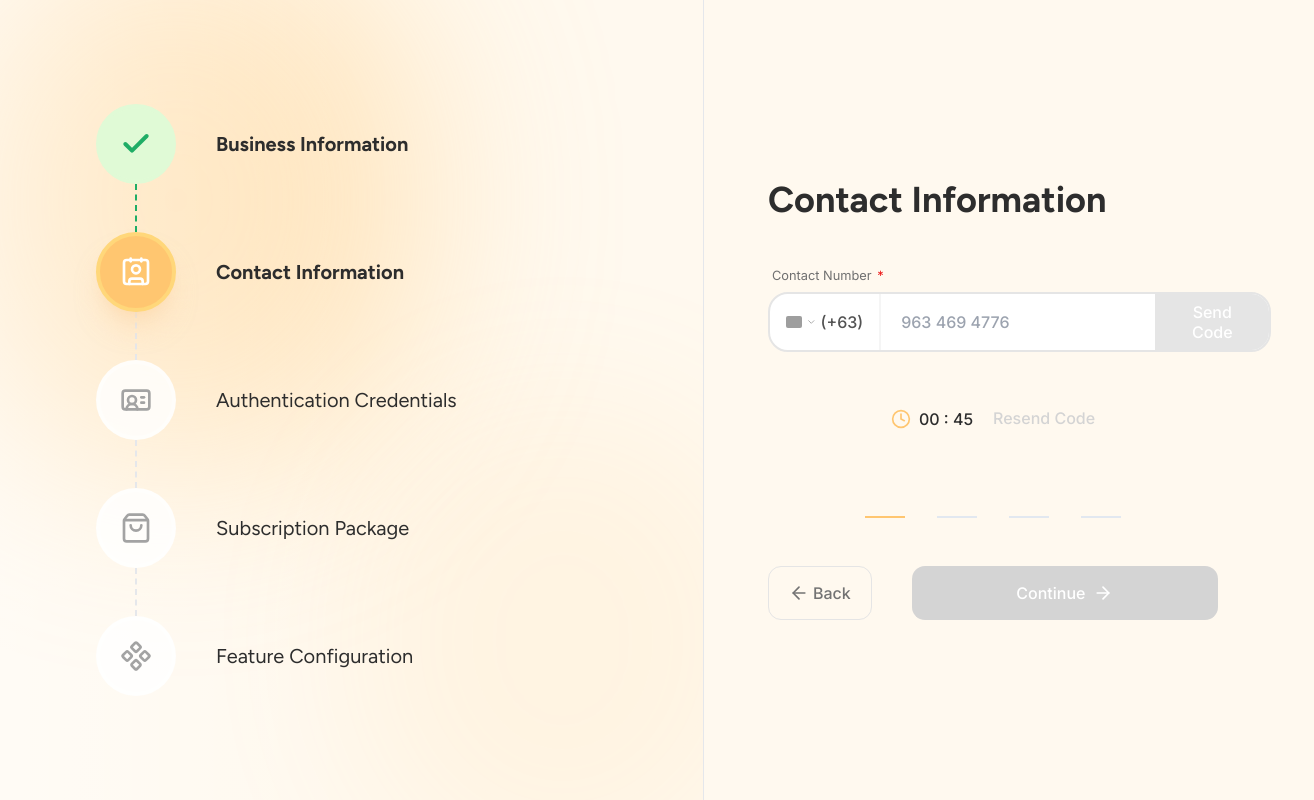
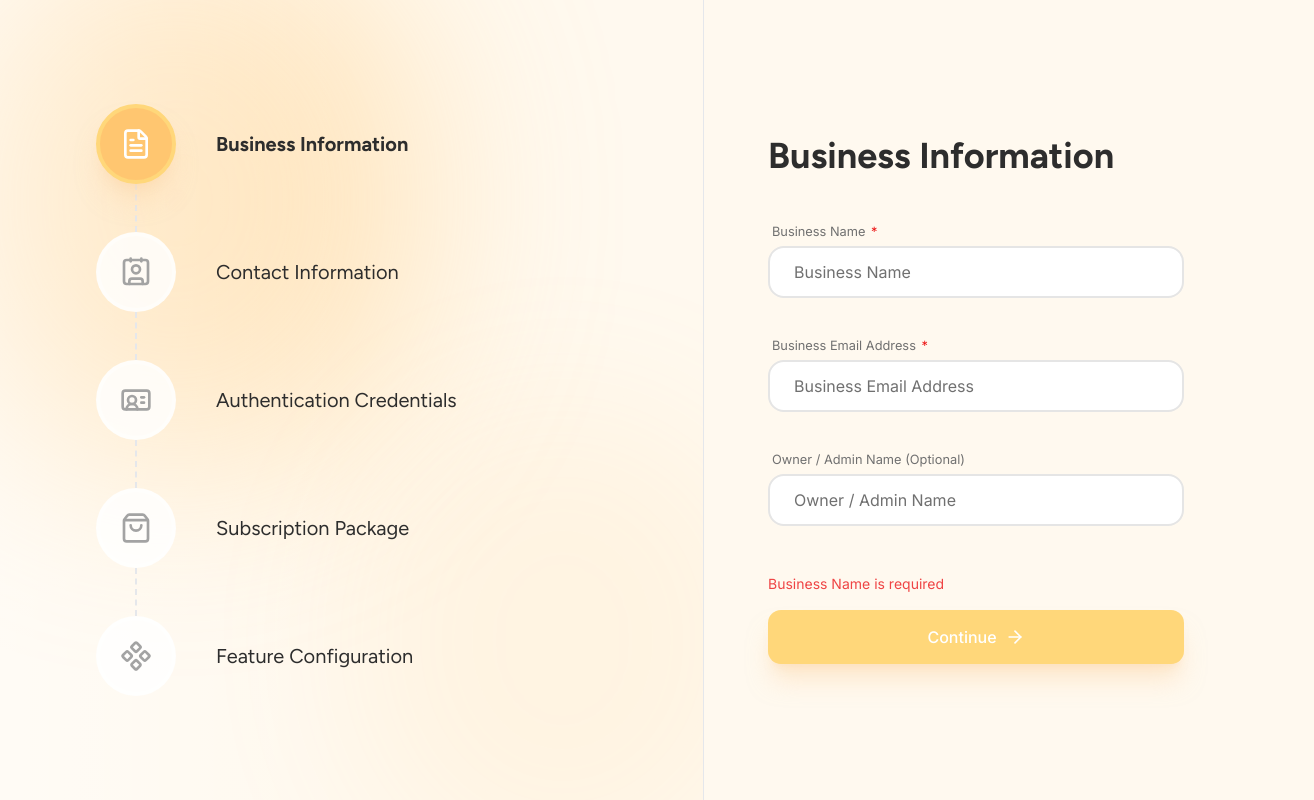
Before and after one commit to ShanRaboy11/Qios, a Next.js app: page /1/dashboard/onboarding in a window 1280 px wide. Both pictures are taken after a click on the button "Continue". Shown: the whole page, 1314 px wide, since content can reach past the window. Built offline with nearby package versions, Linux system fonts and the light colour scheme; grey boxes are pictures that could not be loaded.

Commit message:
fix: exception handling - Eupinado

```diff
--- a/src/app/(tenant)/[id]/dashboard/onboarding/components/AuthCredentials.tsx
+++ b/src/app/(tenant)/[id]/dashboard/onboarding/components/AuthCredentials.tsx
@@ -3,12 +3,38 @@ import React from "react";
 import { FormField } from "@/components/molecules/FormField";
 import { Required } from "./BusinessInformation";
 
-export function AuthCredentials() {
+export function AuthCredentials({ data, setData }: any) {
   return (
-    <div className="space-y-8 animate-in fade-in slide-in-from-right-8 duration-500">
-      <FormField label={<>Admin Email <Required /></>} type="email" placeholder="Admin Email" className="max-w-none" />
-      <FormField label={<>Admin Password <Required /></>} type="password" placeholder="Admin Password" supportiveText="Minimum 8 characters" className="max-w-none" />
-      <FormField label={<>Confirm Password <Required /></>} type="password" placeholder="Confirm Password" className="max-w-none" />
+    <div className="w-full max-w-[450px] space-y-8 animate-in fade-in slide-in-from-right-8 duration-500">
+
+      <FormField
+        label={<>Admin Email <Required /></>}
+        type="email"
+        placeholder="Admin Email"
+        value={data.email}
+        onChange={(e) => setData({ ...data, email: e.target.value })}
+        className="w-full max-w-none"
+      />
+
+      <FormField
+        label={<>Admin Password <Required /></>}
+        type="password"
+        placeholder="Admin Password"
+        supportiveText="Minimum 8 characters"
+        value={data.password}
+        onChange={(e) => setData({ ...data, password: e.target.value })}
+        className="w-full max-w-none"
+      />
+
+      <FormField
+        label={<>Confirm Password <Required /></>}
+        type="password"
+        placeholder="Confirm Password"
+        value={data.confirm}
+        onChange={(e) => setData({ ...data, confirm: e.target.value })}
+        className="w-full max-w-none"
+      />
+
     </div>
   );
 }
--- a/src/app/(tenant)/[id]/dashboard/onboarding/components/BusinessInformation.tsx
+++ b/src/app/(tenant)/[id]/dashboard/onboarding/components/BusinessInformation.tsx
@@ -1,39 +1,45 @@
 "use client";
-
 import React from "react";
 import { FormField } from "@/components/molecules/FormField";
-import { cn } from "@/lib/utils";
 
-// Red Asterisk Helper
 export const Required = () => (
   <span className="text-[var(--color-warning-primary)] ml-0.5">*</span>
 );
 
-export function BusinessInformation() {
+export function BusinessInformation({ data, setData }: any) {
   return (
     <div className="space-y-10 animate-in fade-in slide-in-from-right-8 duration-500 w-full max-w-[450px]">
 
-      {/* 1. Business Name - Required */}
       <FormField
         label={<>Business Name <Required /></>}
         placeholder="Business Name"
         className="max-w-none"
+        value={data.name}
+        // Force the update to the name property
+        onChange={(e: React.ChangeEvent<HTMLInputElement>) =>
+          setData((prev: any) => ({ ...prev, name: e.target.value }))
+        }
       />
 
-      {/* 2. Business Email Address - Required */}
       <FormField
         label={<>Business Email Address <Required /></>}
         placeholder="Business Email Address"
         className="max-w-none"
+        value={data.email}
+        onChange={(e: React.ChangeEvent<HTMLInputElement>) =>
+          setData((prev: any) => ({ ...prev, email: e.target.value }))
+        }
       />
 
-      {/* 3. Owner / Admin Name - Optional */}
       <FormField
         label="Owner / Admin Name (Optional)"
         placeholder="Owner / Admin Name"
         className="max-w-none"
+        value={data.owner || ""}
+        onChange={(e: React.ChangeEvent<HTMLInputElement>) =>
+          setData((prev: any) => ({ ...prev, owner: e.target.value }))
+        }
       />
-
     </div>
   );
 }
--- a/src/app/(tenant)/[id]/dashboard/onboarding/page.tsx
+++ b/src/app/(tenant)/[id]/dashboard/onboarding/page.tsx
@@ -6,7 +6,6 @@ import {
   ShoppingBag,
   Component,
   IdCard,
-  ChevronLeft,
   ArrowRight,
   ArrowLeft
 } from "lucide-react";
@@ -31,8 +30,34 @@ const steps = [
 export default function OnboardingPage() {
   const [currentStep, setCurrentStep] = useState(1);
 
-  const nextStep = () => setCurrentStep((prev) => Math.min(prev + 1, steps.length));
-  const prevStep = () => setCurrentStep((prev) => Math.max(prev - 1, 1));
+  // States for validation in Step 1 and 3
+  const [businessData, setBusinessData] = useState({ name: "", email: "" });
+  const [authData, setAuthData] = useState({ email: "", password: "", confirm: "" });
+  const [error, setError] = useState("");
+
+  const validateEmail = (email: string) => /\S+@\S+\.\S+/.test(email);
+
+  const nextStep = () => {
+    setError("");
+    // Step 1 Validation
+    if (currentStep === 1) {
+      if (!businessData.name.trim()) return setError("Business Name is required");
+      if (!validateEmail(businessData.email)) return setError("A valid business email is required");
+    }
+    // Step 3 Validation
+    if (currentStep === 3) {
+      if (!validateEmail(authData.email)) return setError("Valid Admin Email is required");
+      if (authData.password.length < 8) return setError("Password must be at least 8 characters");
+      if (authData.password !== authData.confirm) return setError("Passwords do not match");
+    }
+
+    setCurrentStep((prev) => Math.min(prev + 1, steps.length));
+  };
+
+  const prevStep = () => {
+    setError("");
+    setCurrentStep((prev) => Math.max(prev - 1, 1));
+  };
 
   const handleFinalize = (data: any) => {
     console.log("Final Onboarding Data:", data);
@@ -55,24 +80,31 @@ export default function OnboardingPage() {
           currentStep === 4 ? "max-w-2xl" : "max-w-[450px]"
         )}>
           <div className="min-h-fit">
-            {currentStep === 1 && <BusinessInformation />}
+            {currentStep === 1 && (
+              <BusinessInformation data={businessData} setData={setBusinessData} error={error} />
+            )}
 
             {currentStep === 2 && (
               <ContactInformation onNext={nextStep} onBack={prevStep} />
             )}
 
-            {currentStep === 3 && <AuthCredentials />}
+            {currentStep === 3 && (
+              <AuthCredentials data={authData} setData={setAuthData} error={error} />
+            )}
+
             {currentStep === 4 && <SubscriptionPackage onNext={nextStep} onBack={prevStep} />}
             {currentStep === 5 && <FeatureConfig onFinish={handleFinalize} onBack={prevStep} />}
           </div>
 
           {(currentStep === 1 || currentStep === 3) && (
-            <div className="flex flex-row gap-10 mt-12 lg:mt-20">
+            <div className="flex flex-col mt-12 ">
+              {error && <p className="text-red-500 text-sm mb-4 animate-in fade-in slide-in-from-top-1">{error}</p>}
+              <div className="flex flex-row gap-10">
                 {currentStep === 3 && (
                   <Button
-                  variant="outline"
+                    variant="ghost"
                     size="lg"
-                  className="h-13 lg:h-13 px-8 b2 border-neutral-200 text-neutral-500 hover:bg- transition-all"
+                    className="h-13 lg:h-13 px-5 b2 border-neutral-200 text-neutral-500 transition-all"
                     onClick={prevStep}
                   >
                     <ArrowLeft className="w-5 h-5 mr-1" />
@@ -89,6 +121,7 @@ export default function OnboardingPage() {
                   <ArrowRight className="w-5 h-5 ml-2" />
                 </Button>
               </div>
+            </div>
           )}
         </div>
       </div>
```
Lines whose indentation alone changed are shown as unchanged.
